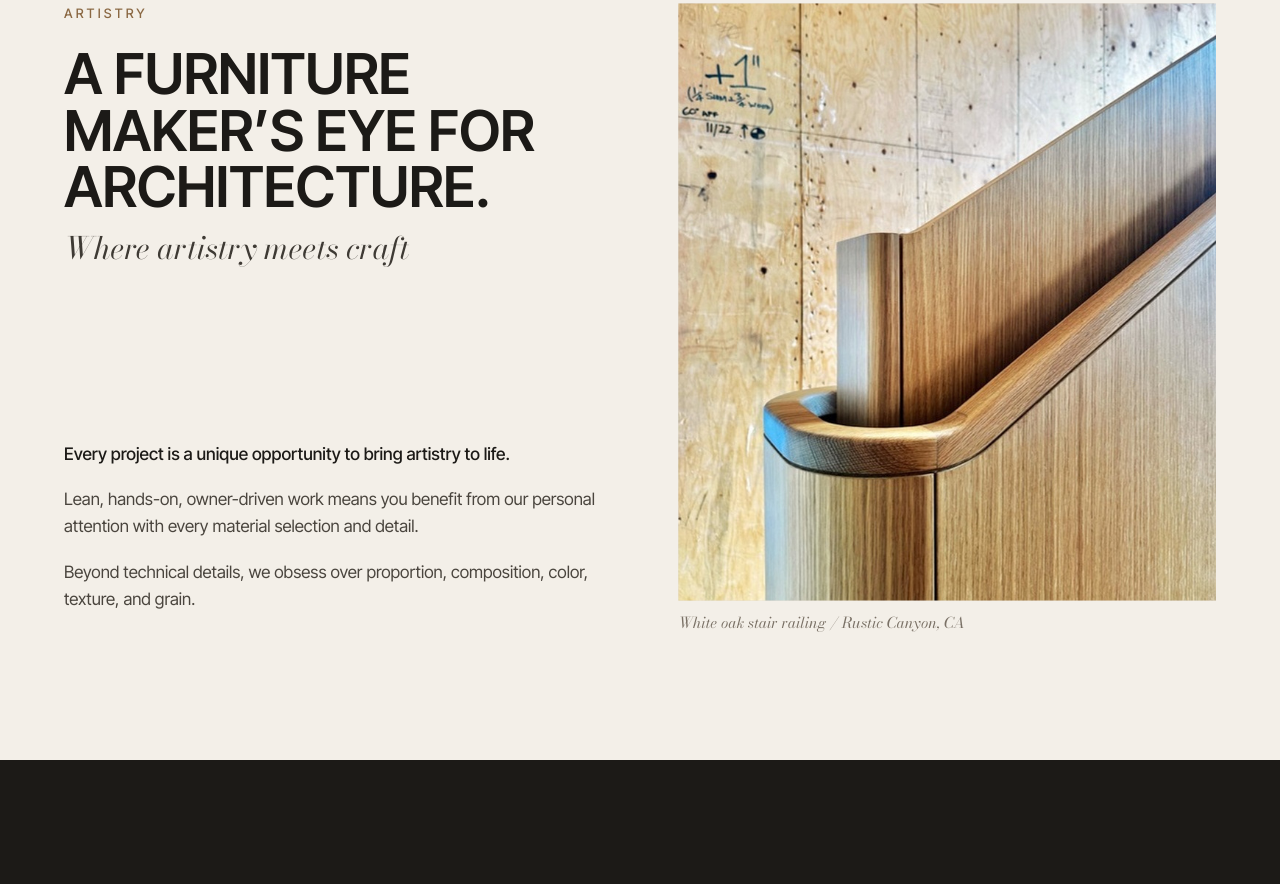
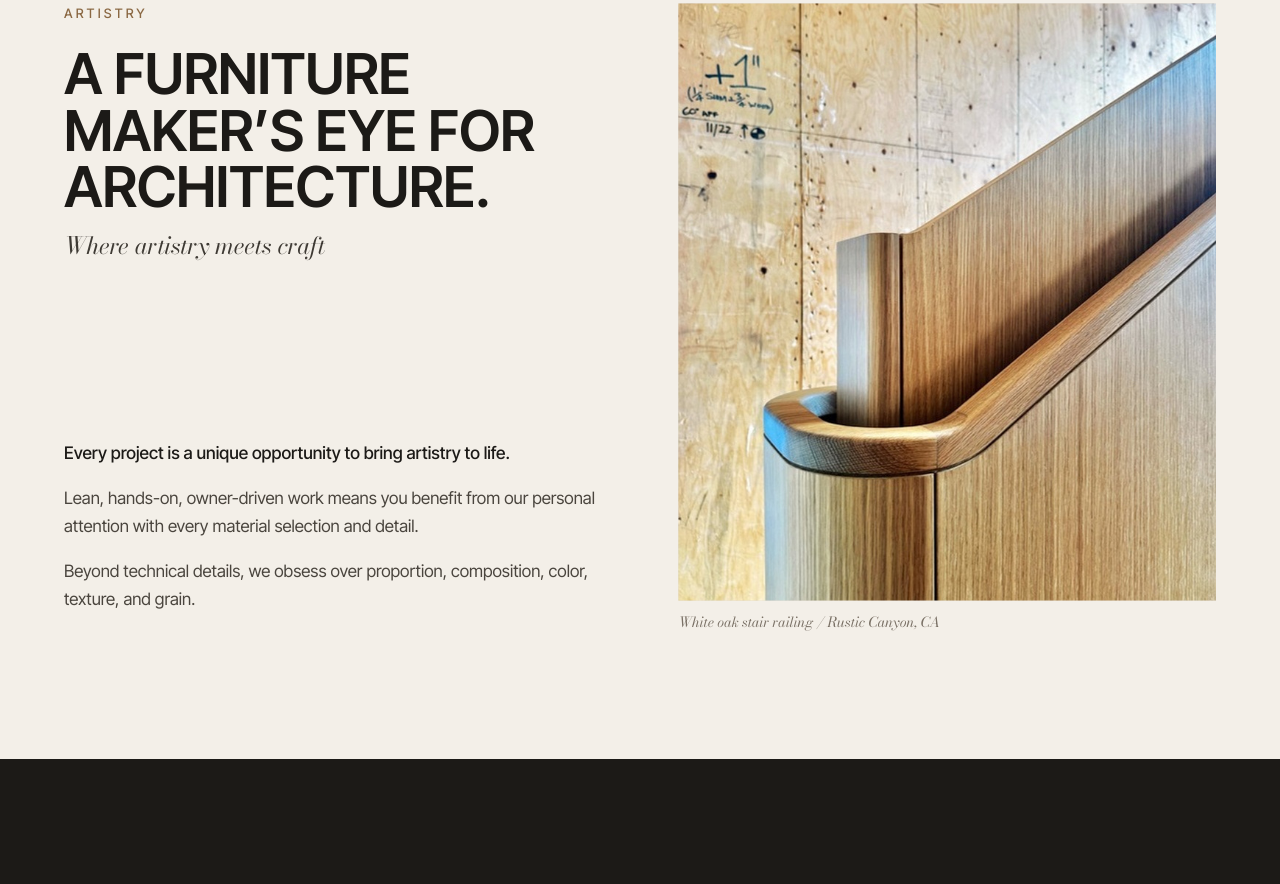
Before and after one commit to krismari-gif/han-stef, a plain HTML site: page index.html in a window 1280 px wide. Shown: the part 1747-2631 px from the top of the page. Drawn offline with nearby package versions, Linux system fonts and the light colour scheme.

Commit message:
Typography: Bodoni Moda text cut, smaller and tighter
Co-Authored-By: Claude Opus 5.5 <noreply@anthropic.com>
Claude-Session: https://claude.ai/code/session_01FP4QWvy943D78BYHKGJBki

```diff
--- a/index.html
+++ b/index.html
@@ -6,7 +6,7 @@
 <title>HAN-STEF — Selected Work</title>
 <link rel="preconnect" href="https://fonts.googleapis.com">
 <link rel="preconnect" href="https://fonts.gstatic.com" crossorigin>
-<link href="https://fonts.googleapis.com/css2?family=Inter+Tight:wght@400;500;600&family=Bodoni+Moda:ital,opsz,wght@1,6..96,400&display=swap" rel="stylesheet">
+<link href="https://fonts.googleapis.com/css2?family=Inter+Tight:wght@400;500;600&family=Bodoni+Moda:ital,opsz,wght@1,14,400&display=swap" rel="stylesheet">
 <style>
 /* VOICE: architectural, warm, precise — a fabrication partner's portfolio
    IDEA: the page behaves like a well-made piece: reveals, joints, weight
@@ -34,11 +34,11 @@ a{color:inherit}
 .display{font-weight:600;font-size:clamp(52px,8.4vw,148px);line-height:.93;letter-spacing:-.012em;text-transform:uppercase;margin:0}
 .head{font-weight:600;font-size:clamp(36px,4.4vw,76px);line-height:1;letter-spacing:-.004em;text-transform:uppercase;margin:0;text-wrap:balance}
 .statement{font-weight:600;font-size:clamp(56px,8vw,128px);line-height:.95;letter-spacing:-.012em;text-transform:uppercase;margin:0}
-.sub{font-family:var(--serif);font-style:italic;font-weight:400;font-size:clamp(26px,2.4vw,42px);line-height:1.12;letter-spacing:-.005em;color:#3E3A34;margin:16px 0 0}
+.sub{font-family:var(--serif);font-style:italic;font-weight:400;font-size:clamp(21px,1.85vw,31px);line-height:1.2;letter-spacing:-.018em;word-spacing:.04em;color:#3E3A34;margin:16px 0 0}
 .eyebrow{font-size:13px;font-weight:500;letter-spacing:.24em;text-transform:uppercase;color:var(--oak);margin:0 0 22px}
 .copy{color:var(--body);max-width:34em;margin:0 0 1.1em}
 .lead{color:var(--ink);font-weight:500;max-width:30em;margin:0 0 1.1em;font-size:clamp(17px,1.35vw,21px);line-height:1.5}
-.cap{font-family:var(--serif);font-style:italic;font-weight:400;font-size:clamp(15px,1.1vw,18px);line-height:1.3;color:var(--mute);margin:12px 0 0}
+.cap{font-family:var(--serif);font-style:italic;font-weight:400;font-size:clamp(14px,1vw,16px);line-height:1.35;letter-spacing:-.01em;color:var(--mute);margin:12px 0 0}
 .dark .copy{color:#C9C2B6}.night .copy{color:#C3CBD4}.dark .eyebrow{color:#C2A47C}.night .eyebrow{color:#A9B6C4}.dark .cap,.night .cap{color:#A49B8E}
 .dark .lead,.night .lead{color:var(--paper)}
 .dark .sub,.night .sub{color:#E6E0D5}.hero .sub{color:#EDE7DC}
@@ -126,7 +126,7 @@ footer{display:flex;justify-content:space-between;align-items:center;gap:24px;ma
 .lb.open img{transform:none}
 .lb img.held{filter:grayscale(1) contrast(1.08)}
 .lb .meta{display:flex;justify-content:space-between;gap:24px;width:min(100%,1100px);margin-top:18px;color:#A49B8E;font-size:12px;letter-spacing:.18em;text-transform:uppercase}
-.lb .meta i{white-space:nowrap;font-family:var(--serif);font-weight:400;font-size:18px;letter-spacing:0;text-transform:none;color:#E6E0D5}
+.lb .meta i{white-space:nowrap;font-family:var(--serif);font-weight:400;font-size:17px;letter-spacing:-.01em;text-transform:none;color:#E6E0D5}
 .lb button{position:absolute;background:none;border:0;color:var(--paper);font:500 12px var(--sans);letter-spacing:.22em;text-transform:uppercase;cursor:pointer;min-width:44px;min-height:44px;padding:12px}
 .lb .x{top:16px;right:16px}.lb .pv{left:8px;top:50%;transform:translateY(-50%)}.lb .nx{right:8px;top:50%;transform:translateY(-50%)}
 button:focus-visible,a:focus-visible{outline:1px solid #C2A47C;outline-offset:4px}
```
